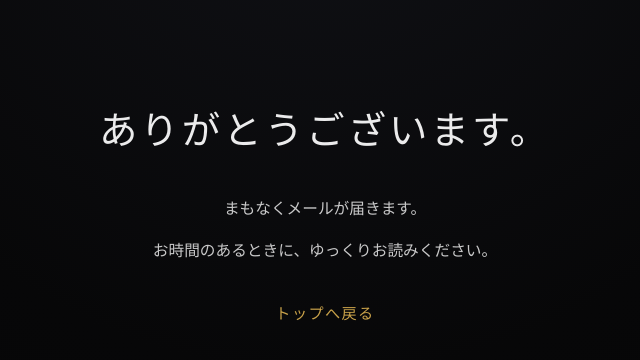
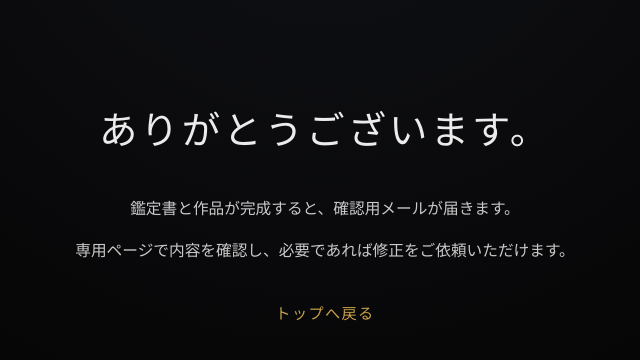
Before and after one commit to unfashion8/makaren, a Flask app: page /thanks in a window 1280 px wide. Shown: the part 189-549 px from the top of the page, without its empty margins (315-955 px from the left). Run offline with Flask 3, Linux system fonts and the light colour scheme; some libraries are stand-ins or nearby versions.

Commit message:
Update delivery guidance

```diff
--- a/templates/thanks.html
+++ b/templates/thanks.html
@@ -53,8 +53,8 @@
 <body>
   <div class="thanks-wrap">
     <h1>ありがとうございます。</h1>
-    <p>まもなくメールが届きます。</p>
-    <p>お時間のあるときに、ゆっくりお読みください。</p>
+    <p>鑑定書と作品が完成すると、確認用メールが届きます。</p>
+    <p>専用ページで内容を確認し、必要であれば修正をご依頼いただけます。</p>
     <a href="/">トップへ戻る</a>
   </div>
 </body>
```
